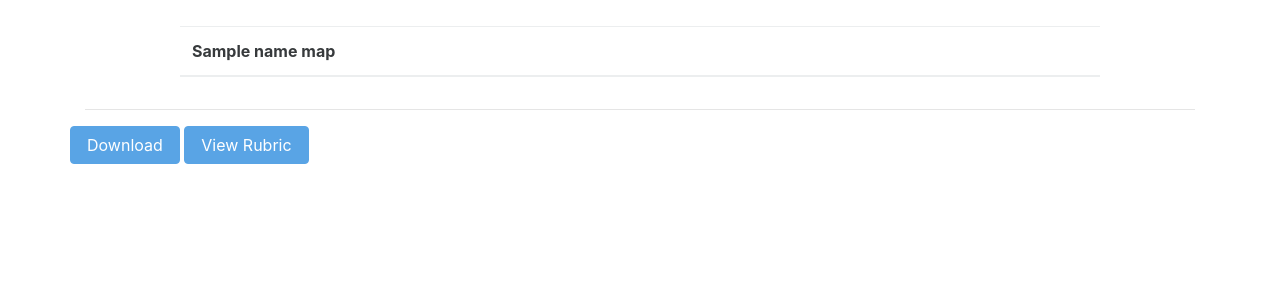
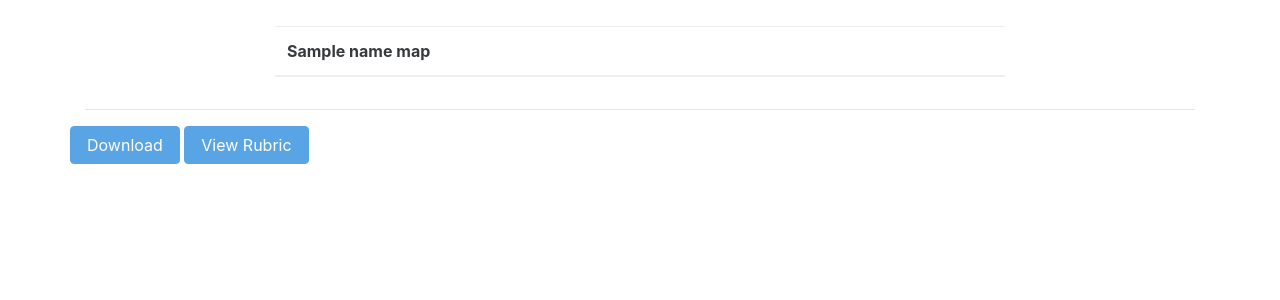
Before and after one commit to muwci/mission-control, a Flask app: template mission_control/templates/view_scores.html in a window 1280 px wide. Shown: the part 54-354 px from the top of the page. Run offline with Flask 2, Linux system fonts and the light colour scheme; the template is opened without the code that fills it: most values are stand-ins (such as "Sample title", 1, 10 or a date in 2020); lists and menus that the app fills with data are empty; some libraries are stand-ins or nearby versions.

Commit message:
minor: chnage col-width for score viewer

```diff
--- a/mission_control/templates/view_scores.html
+++ b/mission_control/templates/view_scores.html
@@ -2,7 +2,7 @@
 {% block wrapper %}
 {%- if data['scores'] -%}
     <div class="row">
-        <div class="col-md-10 col-centered">
+        <div class="col-md-8 col-centered">
             <table class="table">
             {%- for criteria, score in data['scores'] -%}
                 {%- if len(criteria) == 1 -%}
--- a/mission_control/views.py
+++ b/mission_control/views.py
@@ -12,6 +12,7 @@ from mission_control import authenticate
 
 from rubric.convertor import struct
 from rubric.convertor import rubric_name_map
+
 
 @app.route('/', methods=['GET', 'POST'])
 def index():
```
